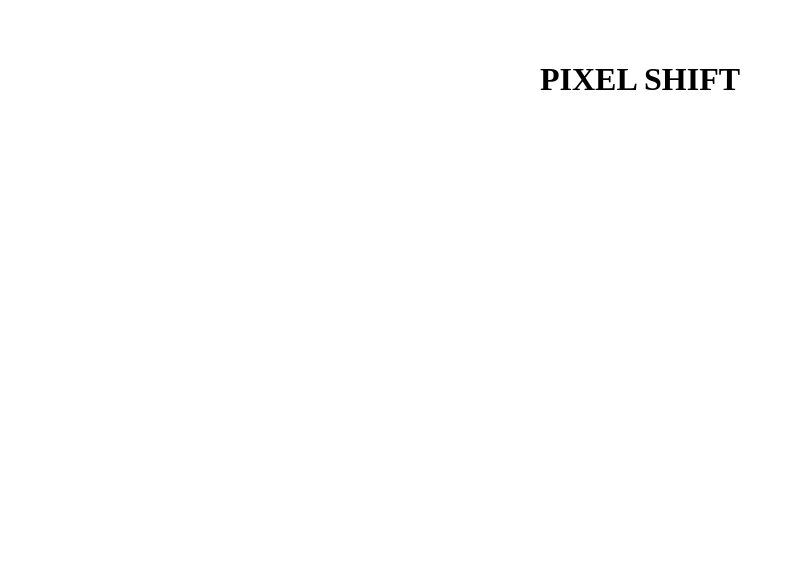
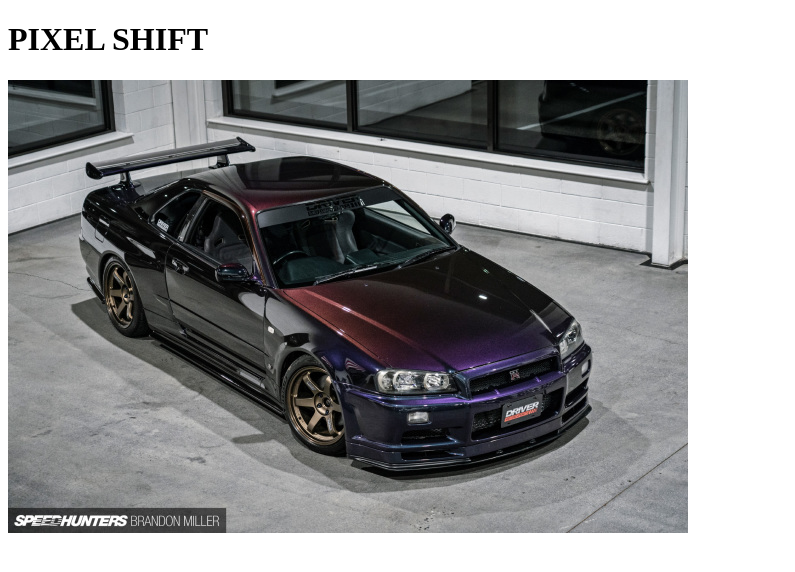
Before and after one commit to wowgr8/pixel-shift, a React (Vite) app: page / in a window 1280 px wide. Shown: the top 572 px of the page, without its empty margins (0-795 px from the left). Built offline with nearby package versions, Linux system fonts and the light colour scheme.

Commit message:
add loop showing divided image

```diff
--- a/src/Control.tsx
+++ b/src/Control.tsx
@@ -1,6 +1,6 @@
 import React, { FC, useState } from 'react';
 import R34 from './assets/img/R34.jpeg'
-import './App.css'
+// import './App.css'
 
 interface ControlProps {
 
@@ -31,9 +31,26 @@ const Control: FC<ControlProps> = ({  }) => {
   return (
     <div>
       <div className="square-image">
-        {/* original image */}
-        <img src={R34} />
-        {/* scrambled image */}
+        {/* Original image */}
+        <img src={R34} alt="Original" />
+
+        {/* Display divided images */}
+        {tiles.map((row, rowIndex) =>
+          row.map((colIndex) => (
+            <div
+              key={`${rowIndex}-${colIndex}`}
+              className="grid-cell"
+              style={{
+                width: '100px',
+                height: '100px',
+                backgroundImage: `url(${R34})`,
+                backgroundSize: '300% 300%', // Adjust based on your image size
+                backgroundPosition: `-${(colIndex / 3) * 100}% -${(rowIndex / 3) * 100}%`,
+              }}
+              // onClick={() => handleTileClick(rowIndex, colIndex)}
+            />
+          ))
+        )}
       </div>
     </div>
   )
```
